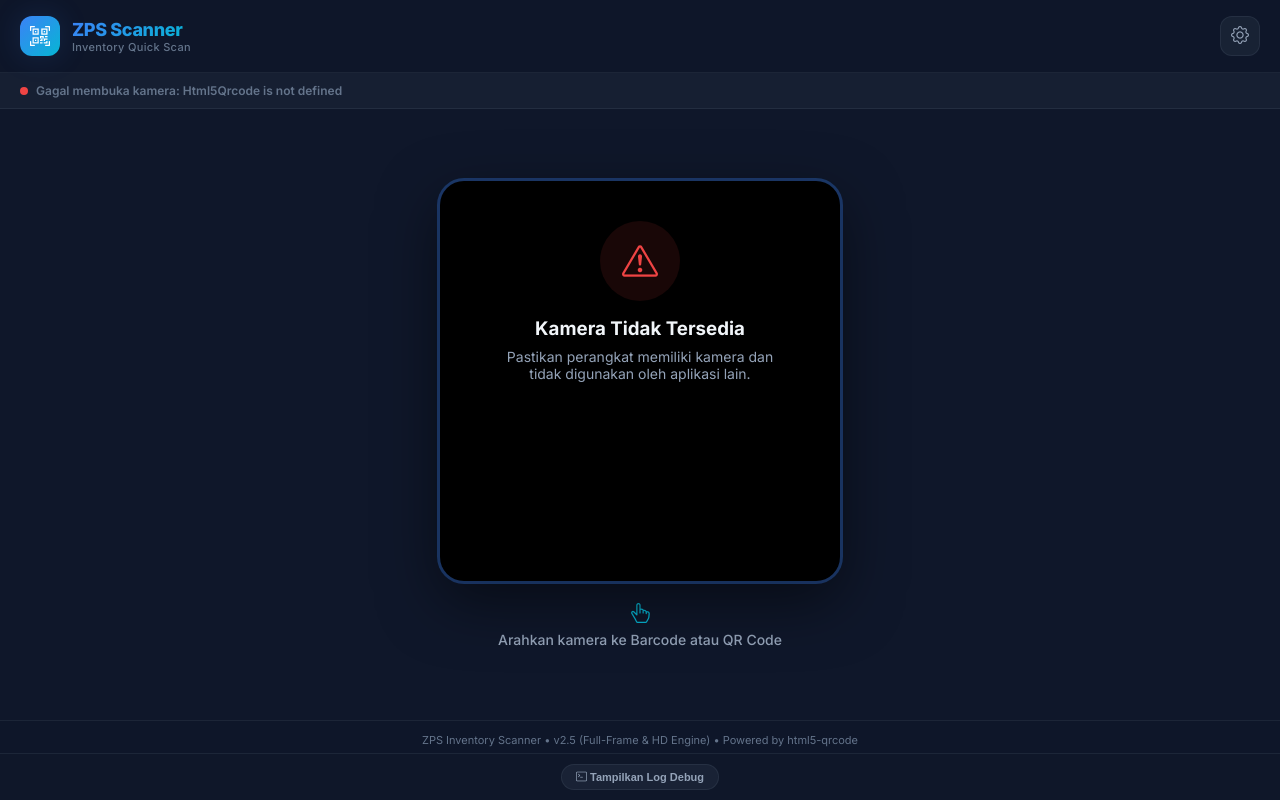
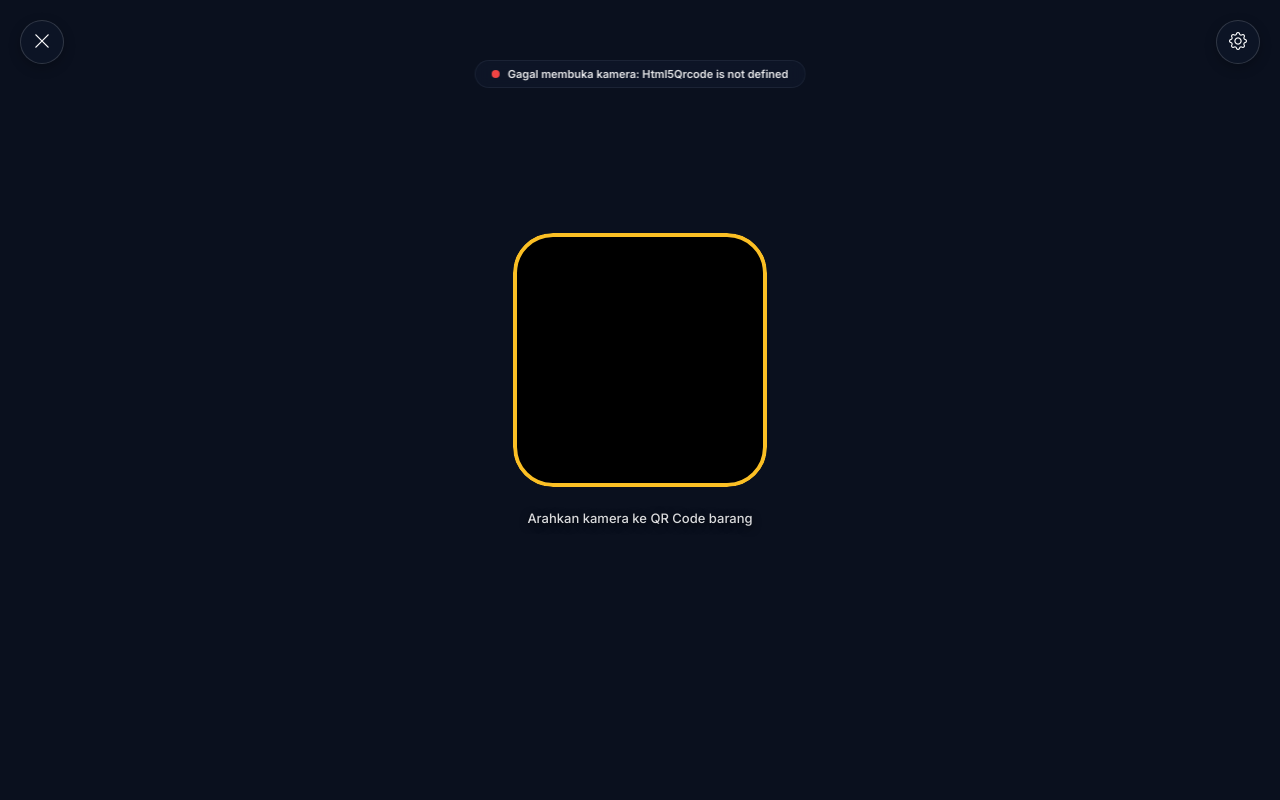
Before and after one commit to hilariusagung/zps-scanner, a plain HTML site: page index.html in a window 1280 px wide. Drawn offline with nearby package versions, Linux system fonts and the light colour scheme; a script that the page names is missing.

Commit message:
Update index.html

```diff
--- a/index.html
+++ b/index.html
@@ -58,86 +58,66 @@
       -webkit-tap-highlight-color: transparent;
     }
 
-    /* ── HEADER ── */
-    .app-header {
-      padding: 16px 20px;
-      display: flex;
-      align-items: center;
-      justify-content: space-between;
-      position: relative;
-      z-index: 10;
-      background: var(--bg-glass);
-      backdrop-filter: blur(20px);
-      -webkit-backdrop-filter: blur(20px);
-      border-bottom: 1px solid var(--border-subtle);
+    /* ── iOS STYLE SCANNER UI ── */
+    body {
+      font-family: 'Inter', -apple-system, BlinkMacSystemFont, sans-serif;
+      background: #000;
+      color: var(--text-primary);
+      min-height: 100dvh;
+      overflow: hidden;
+      -webkit-tap-highlight-color: transparent;
     }
 
-    .logo-group {
+    /* Floating Header Control */
+    .floating-header {
+      position: absolute;
+      top: max(20px, env(safe-area-inset-top, 20px));
+      left: 20px;
+      right: 20px;
       display: flex;
+      justify-content: space-between;
       align-items: center;
-      gap: 12px;
+      z-index: 10;
+      pointer-events: none;
     }
 
-    .logo-icon {
-      width: 40px;
-      height: 40px;
-      background: var(--gradient-primary);
-      border-radius: 12px;
-      display: flex;
-      align-items: center;
-      justify-content: center;
-      font-size: 20px;
-      color: white;
-      box-shadow: var(--shadow-glow);
-    }
-
-    .logo-text {
-      font-weight: 800;
-      font-size: 18px;
-      letter-spacing: -0.02em;
-      background: var(--gradient-primary);
-      -webkit-background-clip: text;
-      -webkit-text-fill-color: transparent;
-      background-clip: text;
-    }
-
-    .logo-sub {
-      font-size: 11px;
-      color: var(--text-muted);
-      font-weight: 500;
-      letter-spacing: 0.03em;
-    }
-
-    .btn-settings {
-      background: var(--bg-card);
-      border: 1px solid var(--border-subtle);
-      color: var(--text-secondary);
-      width: 40px;
-      height: 40px;
-      border-radius: 12px;
+    .glass-btn {
+      width: 44px;
+      height: 44px;
+      border-radius: 50%;
+      background: rgba(15, 23, 42, 0.65);
+      backdrop-filter: blur(12px);
+      -webkit-backdrop-filter: blur(12px);
+      border: 1px solid rgba(255, 255, 255, 0.15);
+      color: #fff;
       display: flex;
       align-items: center;
       justify-content: center;
       font-size: 18px;
       cursor: pointer;
+      pointer-events: auto;
       transition: all 0.2s ease;
+      box-shadow: 0 4px 12px rgba(0, 0, 0, 0.25);
     }
 
-    .btn-settings:hover {
-      background: var(--bg-secondary);
-      color: var(--text-primary);
+    .glass-btn:hover {
+      background: rgba(30, 41, 59, 0.85);
+      transform: scale(1.05);
+    }
+
+    .glass-btn:active {
+      transform: scale(0.95);
     }
 
     /* ── STATUS BAR ── */
     .status-bar {
-      padding: 10px 20px;
+      padding: 6px 16px;
       display: flex;
       align-items: center;
       gap: 8px;
-      font-size: 12px;
+      font-size: 11px;
       font-weight: 600;
-      color: var(--text-muted);
-      background: rgba(30, 41, 59, 0.5);
+      color: rgba(255, 255, 255, 0.9);
       border-bottom: 1px solid var(--border-subtle);
     }
 
@@ -159,49 +139,77 @@
     }
 
     @keyframes pulse-dot {
-
-      0%,
-      100% {
+      0%, 100% {
         opacity: 1;
         transform: scale(1);
       }
-
       50% {
         opacity: 0.5;
         transform: scale(0.85);
       }
     }
 
-    /* ── SCANNER AREA ── */
+    /* ── SCANNER CONTAINER (iPhone Style) ── */
     .scanner-container {
-      flex: 1;
-      display: flex;
-      flex-direction: column;
-      align-items: center;
-      justify-content: center;
-      padding: 20px;
-      position: relative;
-    }
-
-    .scanner-viewport {
-      width: 100%;
-      max-width: 400px;
-      aspect-ratio: 1;
-      border-radius: var(--radius-xl);
+      position: fixed;
+      inset: 0;
+      z-index: 1;
+      background: #000;
       overflow: hidden;
-      position: relative;
-      background: #000;
-      box-shadow: 0 0 0 3px rgba(59, 130, 246, 0.3), 0 20px 60px rgba(0, 0, 0, 0.5);
     }
 
     #reader {
+      position: absolute;
+      inset: 0;
       width: 100% !important;
       height: 100% !important;
+      z-index: 2;
     }
 
     #reader video {
+      width: 100% !important;
+      height: 100% !important;
       object-fit: cover !important;
-      border-radius: var(--radius-xl) !important;
+    }
+
+    /* Translucent Mask Overlay with Cutout */
+    .scan-mask-overlay {
+      position: absolute;
+      inset: 0;
+      z-index: 3;
+      pointer-events: none;
+    }
+
+    .scan-cutout {
+      position: absolute;
+      top: 45%;
+      left: 50%;
+      transform: translate(-50%, -50%);
+      width: 250px;
+      height: 250px;
+      border-radius: 36px;
+      box-shadow: 0 0 0 9999px rgba(15, 23, 42, 0.72); /* Gelap transparan melingkari lubang */
+      border: 2px solid rgba(255, 255, 255, 0.35); /* Garis batas tipis */
+      pointer-events: none;
+    }
+
+    /* iOS Bounding Corners */
+    .scan-cutout::before {
+      content: '';
+      position: absolute;
+      inset: -4px;
+      border-radius: 40px;
+      border: 4px solid #fbbf24; /* Warna kuning khas scanner iOS */
+      pointer-events: none;
+      /* Membuat border hanya tampil di sudut-sudut saja */
+      mask: linear-gradient(to right, red 30px, transparent 30px) 0 0 / 100% 100%,
+            linear-gradient(to left, red 30px, transparent 30px) 100% 0 / 100% 100%,
+            linear-gradient(to bottom, red 30px, transparent 30px) 0 0 / 100% 100%,
+            linear-gradient(to top, red 30px, transparent 30px) 0 100% / 100% 100%;
+      -webkit-mask: linear-gradient(to right, red 30px, transparent 30px) 0 0,
+                    linear-gradient(to left, red 30px, transparent 30px) 100% 0,
+                    linear-gradient(to bottom, red 30px, transparent 30px) 0 0,
+                    linear-gradient(to top, red 30px, transparent 30px) 0 100%;
     }
 
     /* Hide default UI from html5-qrcode */
@@ -229,55 +237,6 @@
       display: none !important;
     }
 
-    /* ── SCAN OVERLAY CORNERS ── */
-    .scan-overlay {
-      position: absolute;
-      inset: 0;
-      pointer-events: none;
-      z-index: 5;
-    }
-
-    .scan-corner {
-      position: absolute;
-      width: 32px;
-      height: 32px;
-      border-color: var(--accent-cyan);
-      border-style: solid;
-      border-width: 0;
-    }
-
-    .scan-corner.tl {
-      top: 20px;
-      left: 20px;
-      border-top-width: 3px;
-      border-left-width: 3px;
-      border-radius: 8px 0 0 0;
-    }
-
-    .scan-corner.tr {
-      top: 20px;
-      right: 20px;
-      border-top-width: 3px;
-      border-right-width: 3px;
-      border-radius: 0 8px 0 0;
-    }
-
-    .scan-corner.bl {
-      bottom: 20px;
-      left: 20px;
-      border-bottom-width: 3px;
-      border-left-width: 3px;
-      border-radius: 0 0 0 8px;
-    }
-
-    .scan-corner.br {
-      bottom: 20px;
-      right: 20px;
-      border-bottom-width: 3px;
-      border-right-width: 3px;
-      border-radius: 0 0 8px 0;
-    }
-
     .scan-line {
       position: absolute;
       left: 20px;
@@ -294,15 +253,12 @@
         top: 20px;
         opacity: 0;
       }
-
       10% {
         opacity: 1;
       }
-
       90% {
         opacity: 1;
       }
-
       100% {
         top: calc(100% - 22px);
         opacity: 0;
@@ -311,18 +267,55 @@
 
     /* ── SCANNER HINT ── */
     .scanner-hint {
-      margin-top: 20px;
+      position: absolute;
+      top: calc(45% + 150px); /* Tepat di bawah cutout */
+      left: 20px;
+      right: 20px;
       text-align: center;
-      font-size: 14px;
-      color: var(--text-secondary);
+      font-size: 13px;
+      color: rgba(255, 255, 255, 0.85);
       font-weight: 500;
+      z-index: 10;
+      text-shadow: 0 2px 8px rgba(0, 0, 0, 0.8);
+      pointer-events: none;
+      font-family: 'Inter', sans-serif;
     }
 
-    .scanner-hint i {
-      display: block;
-      font-size: 20px;
-      margin-bottom: 6px;
-      color: var(--accent-cyan);
+    /* Floating Bottom Bar (Senter) */
+    .floating-bottom {
+      position: absolute;
+      bottom: max(30px, env(safe-area-inset-bottom, 30px));
+      left: 0;
+      right: 0;
+      display: flex;
+      flex-direction: column;
+      align-items: center;
+      gap: 15px;
+      z-index: 10;
+      pointer-events: none;
+    }
+
+    .btn-torch-floating {
+      width: 64px;
+      height: 64px;
+      border-radius: 50%;
+      background: rgba(15, 23, 42, 0.7);
+      backdrop-filter: blur(16px);
+      -webkit-backdrop-filter: blur(16px);
+      border: 1px solid rgba(255, 255, 255, 0.15);
+      color: #fff;
+      display: none; /* muncul jika didukung */
+      align-items: center;
+      justify-content: center;
+      font-size: 26px;
+      cursor: pointer;
+      pointer-events: auto;
+      box-shadow: 0 8px 32px rgba(0, 0, 0, 0.3);
+      transition: all 0.25s cubic-bezier(0.4, 0, 0.2, 1);
+    }
+
+    .btn-torch-floating:active {
+      transform: scale(0.92);
     }
 
     /* ── SUCCESS FLASH ── */
@@ -712,47 +705,44 @@
 
   <div class="success-flash" id="successFlash"></div>
 
-  <!-- HEADER -->
-  <header class="app-header">
-    <div class="logo-group">
-      <div class="logo-icon"><i class="bi bi-qr-code-scan"></i></div>
-      <div>
-        <div class="logo-text">ZPS Scanner</div>
-        <div class="logo-sub">Inventory Quick Scan</div>
-      </div>
-    </div>
-    <div style="display: flex; gap: 8px;">
-      <button class="btn-settings" id="btnTorch" onclick="toggleTorch()" title="Nyalakan Senter" style="display: none;">
-        <i class="bi bi-lightbulb"></i>
+  <!-- FLOATING HEADER ala iOS -->
+  <div class="floating-header">
+    <button class="glass-btn" onclick="goBackToWebapp()" title="Kembali ke Aplikasi ZPS">
+      <i class="bi bi-x-lg"></i>
     </button>
-      <button class="btn-settings" id="btnSettings" onclick="openSettings()" title="Pengaturan">
+    <button class="glass-btn" onclick="openSettings()" title="Pengaturan">
       <i class="bi bi-gear"></i>
     </button>
   </div>
-  </header>
 
-  <!-- STATUS BAR -->
-  <div class="status-bar" id="statusBar">
+  <!-- STATUS BAR (Floating, Transparan) -->
+  <div class="status-bar" id="statusBar" style="position: absolute; top: calc(env(safe-area-inset-top, 20px) + 60px); left: 50%; transform: translateX(-50%); z-index: 10; border-radius: var(--radius-pill); background: rgba(15, 23, 42, 0.75); backdrop-filter: blur(8px); -webkit-backdrop-filter: blur(8px); border: 1px solid var(--border-subtle); padding: 6px 16px; width: max-content;">
     <div class="status-dot" id="statusDot"></div>
-    <span id="statusText">Memulai kamera...</span>
+    <span id="statusText" style="color: rgba(255,255,255,0.9); font-size: 11px;">Memulai kamera...</span>
   </div>
 
-  <!-- SCANNER -->
+  <!-- SCANNER CONTAINER (Full Screen) -->
   <div class="scanner-container">
-    <div class="scanner-viewport" id="scannerViewport">
     <div id="reader"></div>
-      <div class="scan-overlay">
-        <div class="scan-corner tl"></div>
-        <div class="scan-corner tr"></div>
-        <div class="scan-corner bl"></div>
-        <div class="scan-corner br"></div>
+
+    <!-- iOS Dark Mask with Center Cutout & Yellow Corners -->
+    <div class="scan-mask-overlay">
+      <div class="scan-cutout">
         <div class="scan-line"></div>
       </div>
     </div>
+
+    <!-- Teks Instruksi -->
     <div class="scanner-hint">
-      <i class="bi bi-hand-index-thumb"></i>
-      Arahkan kamera ke Barcode atau QR Code
+      Arahkan kamera ke QR Code barang
     </div>
+  </div>
+
+  <!-- FLOATING BOTTOM CONTROLS (Senter / Flashlight) -->
+  <div class="floating-bottom">
+    <button id="btnTorch" onclick="toggleTorch()" class="btn-torch-floating" title="Nyalakan Senter">
+      <i class="bi bi-lightbulb"></i>
+    </button>
   </div>
 
   <!-- RESULT OVERLAY -->
@@ -1039,6 +1029,16 @@
       document.getElementById('resultOverlay').classList.remove('visible');
     }
 
+    // ── Go Back to Webapp ──
+    function goBackToWebapp() {
+      const url = getWebappUrl();
+      if (url) {
+        window.location.href = url;
+      } else {
+        try { window.close(); } catch (e) { alert('Silakan kembali ke aplikasi ZPS Anda.'); }
+      }
+    }
+
     // ── Settings ──
     function openSettings() {
       document.getElementById('inputWebappUrl').value = getWebappUrl();
@@ -1128,6 +1128,7 @@
           // RESOLUSI: Pindahkan constraints resolusi ke parameter config.videoConstraints
           // agar parameter pertama tetap memiliki tepat 1 key dan terhindar dari eror validasi.
           videoConstraints: {
+            facingMode: 'environment',
             width: { min: 640, ideal: 1280, max: 1920 },
             height: { min: 480, ideal: 720, max: 1080 }
           }
```
Lines whose indentation alone changed are shown as unchanged.
